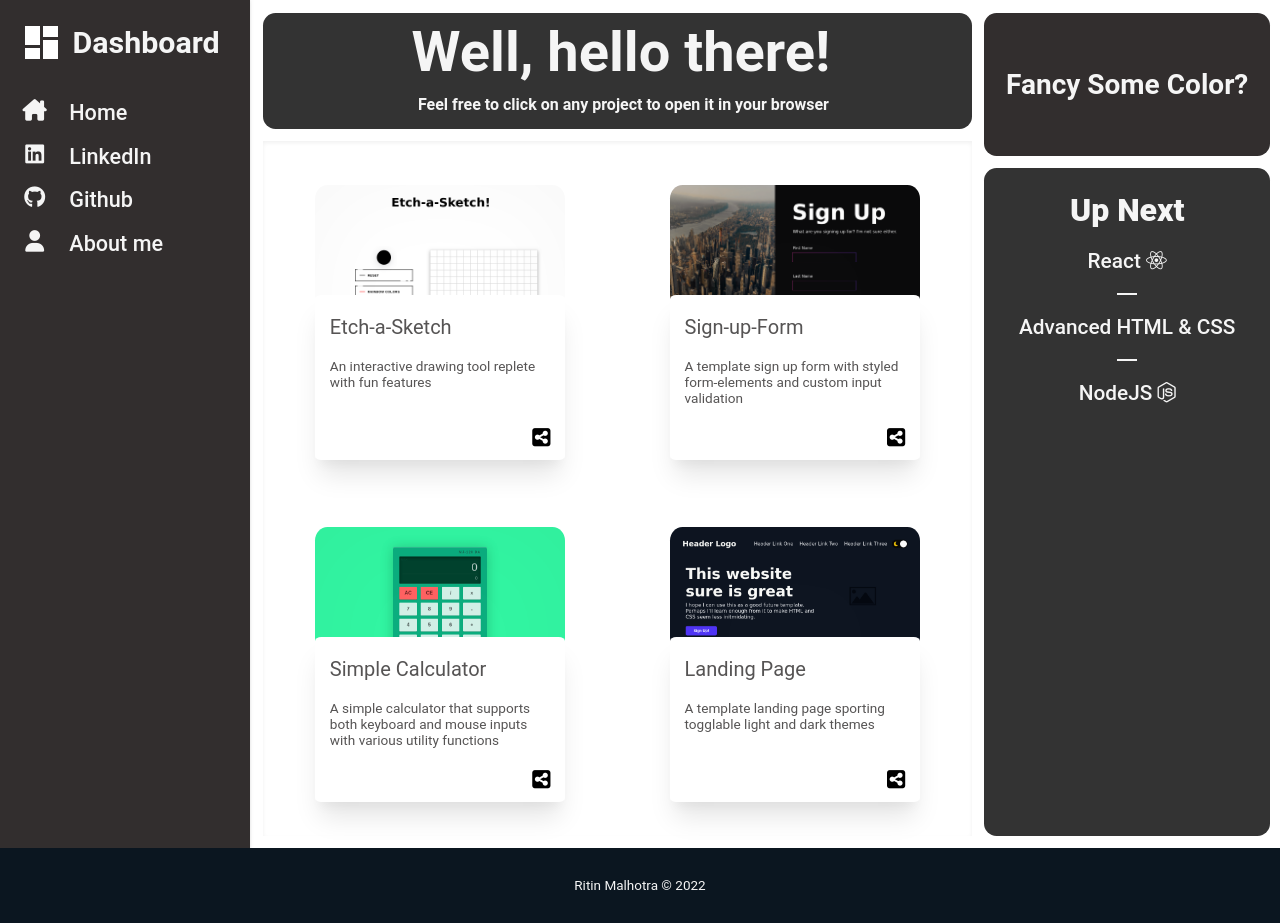
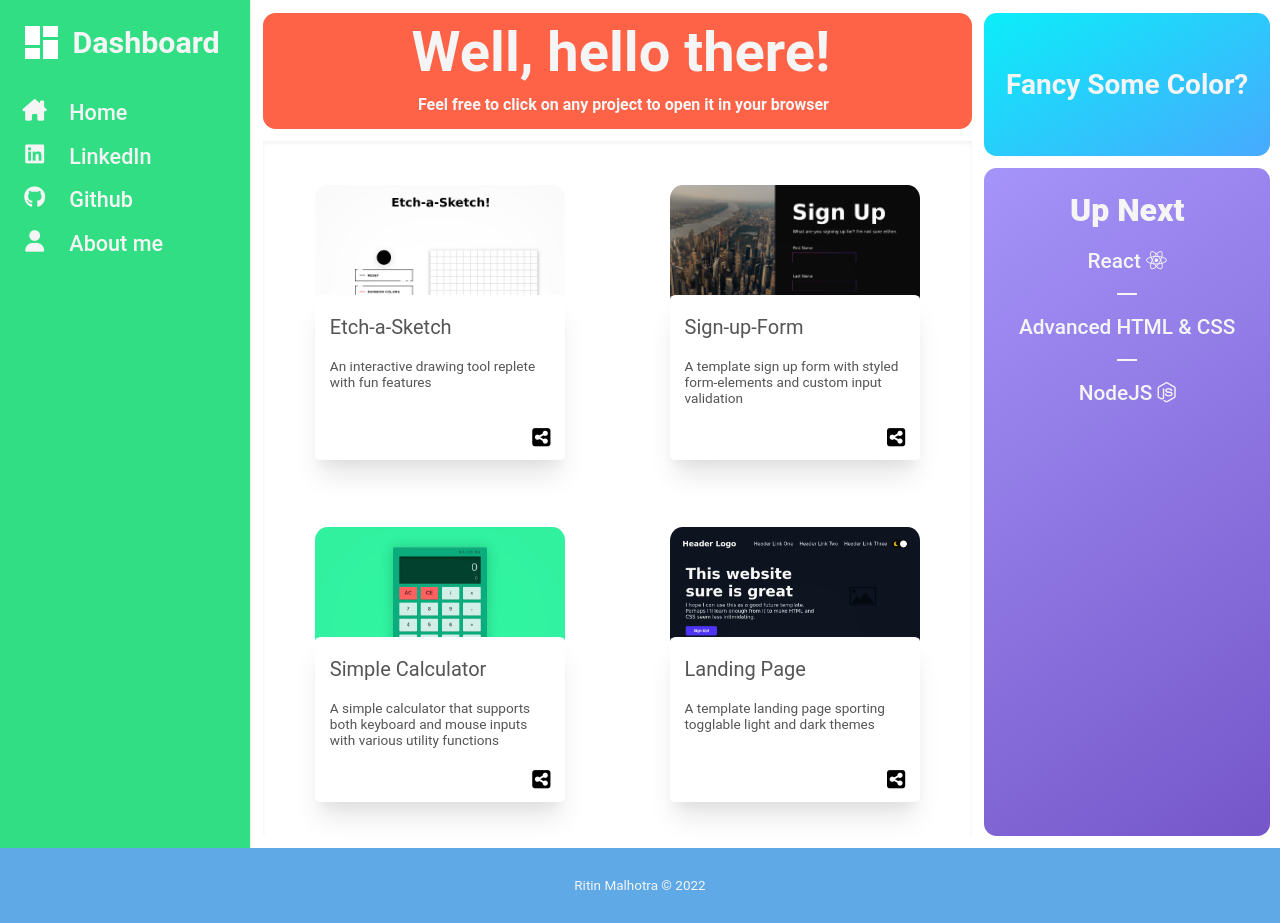
Before and after one commit to RitinDev/odin-project-dashboard, a plain HTML site: page index.html in a window 1280 px wide. Both pictures are taken after a click on the element "Fancy Some Color?". Drawn offline with Linux system fonts and the light colour scheme.

Commit message:
Add Color Changing Functionality

```diff
--- a/MainScript.js
+++ b/MainScript.js
@@ -10,3 +10,21 @@ shareButtons.forEach(button => button.addEventListener('click', () => {
         button.style.color = null;
     }, 500);
 }))
+
+let colorChangerText = document.querySelector('#color-changer');
+colorChangerText.addEventListener('click', () => {
+    let sidebar = document.querySelector('.sidebar');
+    sidebar.classList.toggle('light');
+
+    let topContentBox = document.querySelector('.top-intro');
+    topContentBox.classList.toggle('light');
+
+    let topRightBox = document.querySelector('.top-side-content');
+    topRightBox.classList.toggle('light');
+
+    let bottomRightBox = document.querySelector('.bottom-side-content');
+    bottomRightBox.classList.toggle('light');
+
+    let footer = document.querySelector('.footer');
+    footer.classList.toggle('light');
+})
--- a/index.html
+++ b/index.html
@@ -46,7 +46,7 @@
         <h5>Feel free to click on any project to open it in your browser</h3>
     </div>
     <div class="top-side-content">
-        <span>Fancy Some Color?</span>
+        <span id="color-changer">Fancy Some Color?</span>
     </div>
     <div class="bottom-side-content">
         <h1>Up Next</h1>
```
